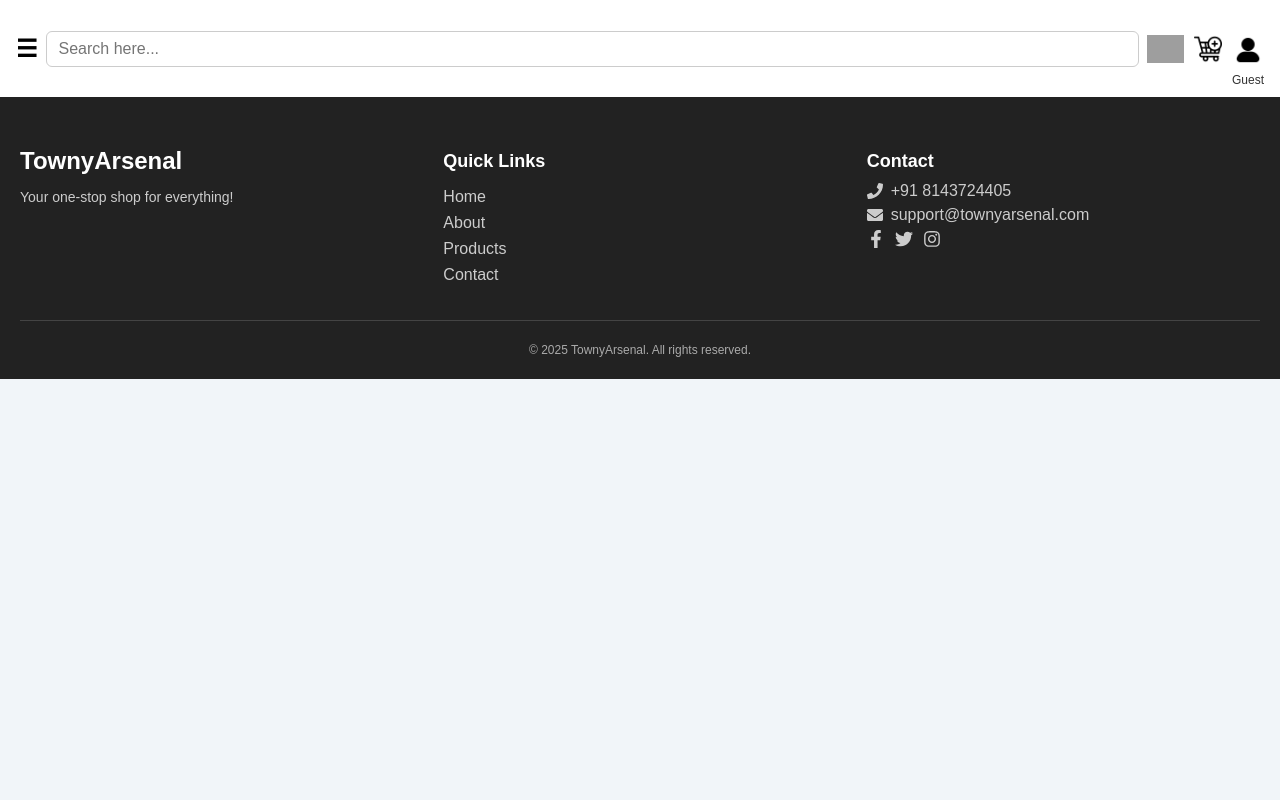
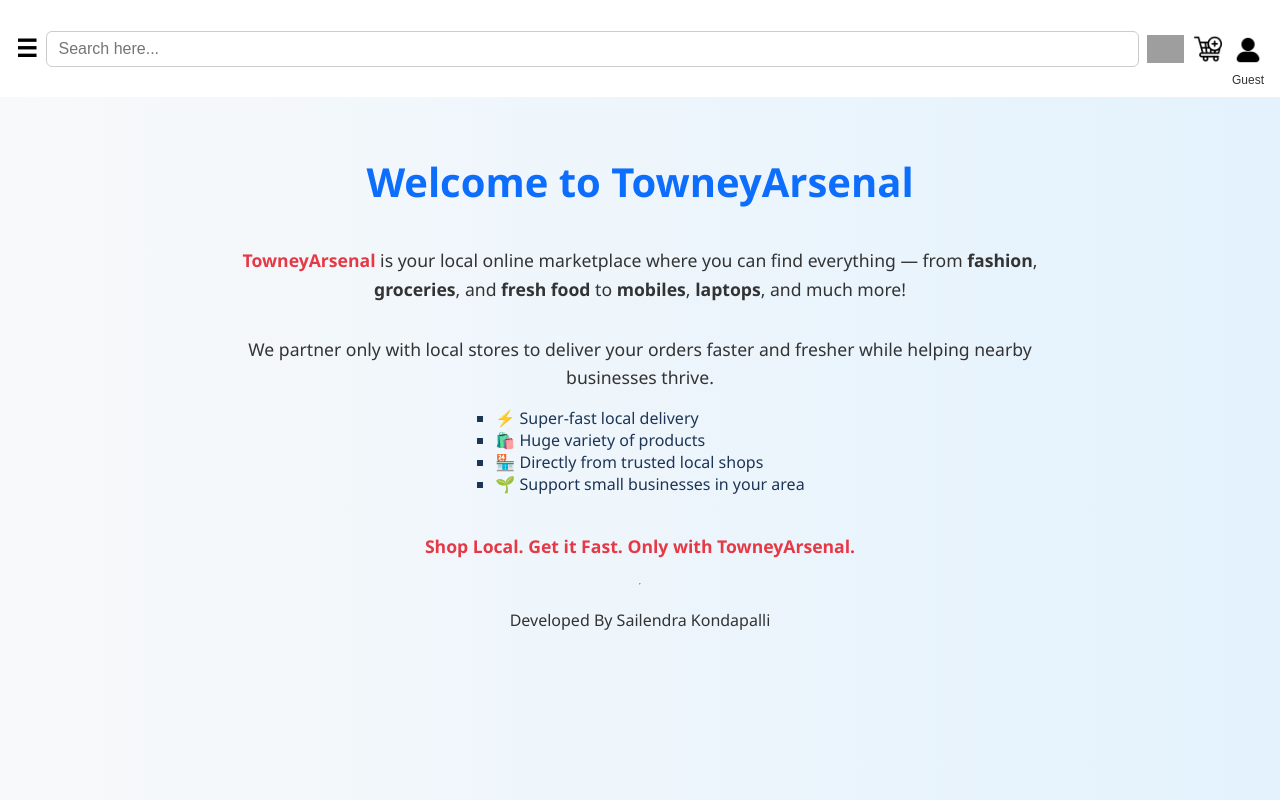
Before and after one commit to sailendrakondapalli/gabbarsingh, a React (Create React App) app: page /about in a window 1280 px wide. Shown: the top 800 px of the page. Built offline with nearby package versions, Linux system fonts and the light colour scheme; grey boxes are pictures that could not be loaded.

Commit message:
changed on wedneday

```diff
--- a/src/App.js
+++ b/src/App.js
@@ -44,6 +44,7 @@ import CreateAdmin from './pages/CreateAdmin';
 import AdminLogin from './AdminLogin';
 import Eggs from './pages/groceries/Eggs';
 import Profile from './pages/Profile';
+import About from './pages/About';
 // import AdminPanel from './pages/AdminPanel';
 // import AIChatCommand from './AIChatCommand';
 
@@ -54,6 +55,7 @@ function App() {
     <Router>
       <Nav />
       <Routes>
+        <Route path='/about' element={<About />}/>
         <Route path='/category/bakery' element={<Bakery />} />
         <Route path='/category/sweet' element={<Sweet />} />
         <Route path='/category/roti' element={<Roti />} />
--- /dev/null
+++ b/src/pages/About.js
@@ -0,0 +1,74 @@
+import React from "react";
+
+class About extends React.Component {
+  render() {
+    const styles = {
+      container: {
+        padding: "30px 20px",
+        fontFamily: "Segoe UI, sans-serif",
+        background: "linear-gradient(to right, #f8f9fa, #e3f2fd)",
+        minHeight: "100vh",
+        display: "flex",
+        flexDirection: "column",
+        alignItems: "center",
+        color: "#333",
+      },
+      heading: {
+        color: "#0d6efd",
+        fontSize: "2.5rem",
+        marginBottom: "20px",
+        textAlign: "center",
+      },
+      paragraph: {
+        maxWidth: "800px",
+        fontSize: "1.1rem",
+        marginBottom: "15px",
+        textAlign: "center",
+        lineHeight: "1.6",
+      },
+      list: {
+        listStyleType: "square",
+        paddingLeft: "20px",
+        textAlign: "left",
+        maxWidth: "600px",
+        margin: "0 auto 20px",
+        color: "#1d3557",
+        fontSize: "1rem",
+      },
+      highlight: {
+        fontWeight: "bold",
+        color: "#e63946",
+      },
+
+    };
+
+    return (
+      <div style={styles.container}>
+        <h1 style={styles.heading}>Welcome to TowneyArsenal</h1>
+        <p style={styles.paragraph}>
+          <span style={styles.highlight}>TowneyArsenal</span> is your local online marketplace
+          where you can find everything — from <strong>fashion</strong>, <strong>groceries</strong>,
+          and <strong>fresh food</strong> to <strong>mobiles</strong>, <strong>laptops</strong>, and
+          much more!
+        </p>
+        <p style={styles.paragraph}>
+          We partner only with local stores to deliver your orders faster and fresher while helping
+          nearby businesses thrive.
+        </p>
+        <ul style={styles.list}>
+          <li>⚡ Super-fast local delivery</li>
+          <li>🛍️ Huge variety of products</li>
+          <li>🏪 Directly from trusted local shops</li>
+          <li>🌱 Support small businesses in your area</li>
+        </ul>
+        <p style={styles.paragraph}>
+          <span style={styles.highlight}>Shop Local. Get it Fast. Only with TowneyArsenal.</span>
+        </p>
+        <hr ></hr>
+        <p>Developed By Sailendra Kondapalli</p>
+      </div>
+    );
+  }
+}
+
+export default About;
--- a/src/pages/Foot.js
+++ b/src/pages/Foot.js
@@ -24,7 +24,7 @@ class Foot extends Component {
 
           <div className="footer-section">
             <h4 className="footer-heading">Contact</h4>
-            <p className="footer-contact"><FaPhone /> +91 8143724405</p>
+            <p className="footer-contact"><FaPhone /> +91 8143XXXX05</p>
             <p className="footer-contact"><FaEnvelope /> support@townyarsenal.com</p>
             <div className="footer-socials">
               <a href="#"><FaFacebookF /></a>
```
